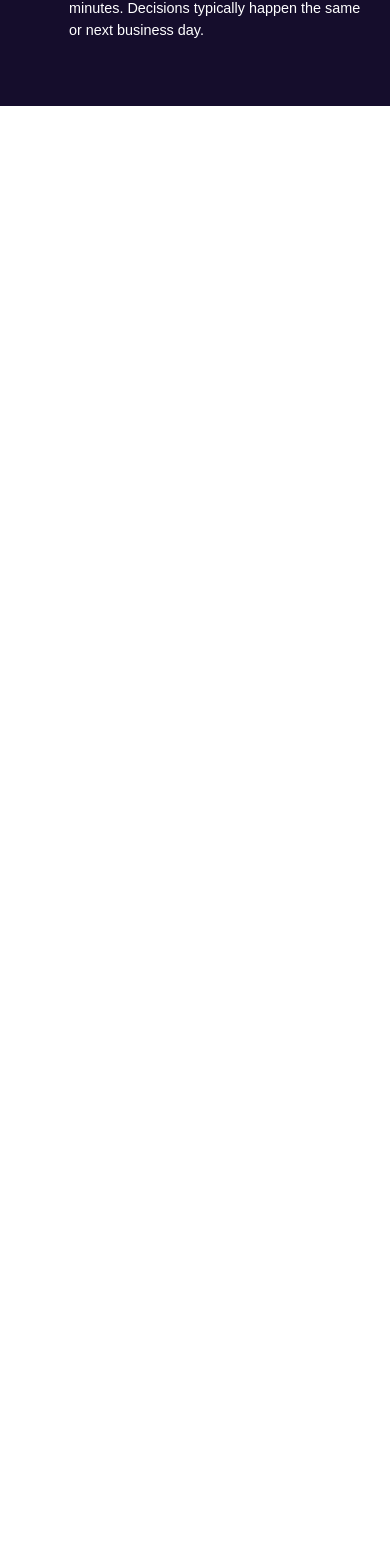
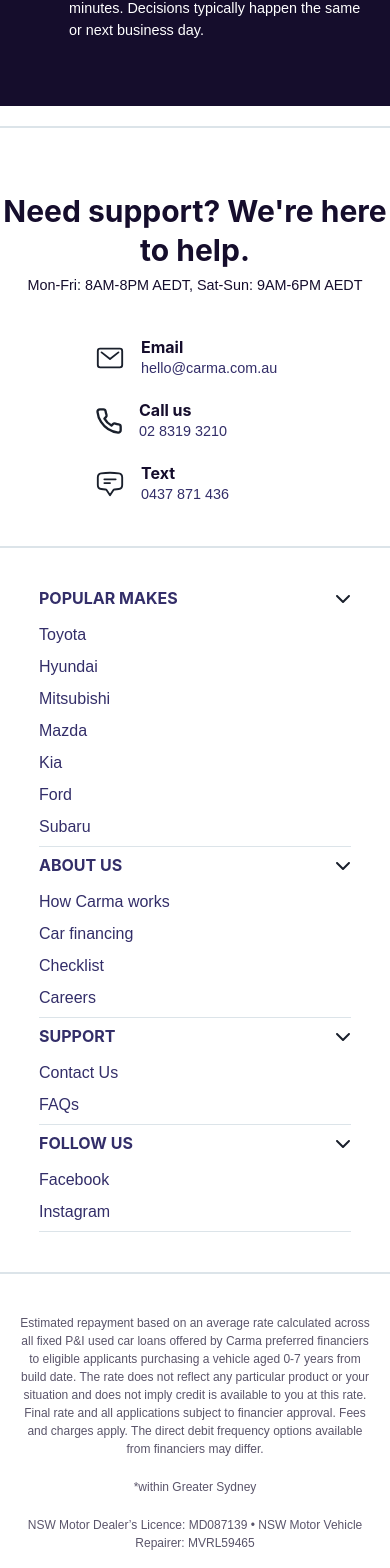
Before and after one commit to Sara-pyon/car_hub, a React (Vite) app: page / in a window 390 px wide. Shown: the part 3995-5563 px from the top of the page. Before the commit the page ends 4101 px from the top, so only its background shows below. Built offline with nearby package versions, Linux system fonts and the light colour scheme; no server answers.

Commit message:
build a footer section

```diff
--- a/src/App.tsx
+++ b/src/App.tsx
@@ -1,6 +1,8 @@
 import './App.css'
+
 import FilterBySize from './components/FilterBySize'
 import Finance from './components/Finance'
+import Footer from './components/Footer/Footer'
 import Header from './components/Header/Header'
 import NewCars from './components/NewCars'
 import Nrma from './components/Nrma'
@@ -18,6 +20,7 @@
       <Nrma />
       <Partners />
       <Finance />
+      <Footer />
     </>
   )
 }
--- /dev/null
+++ b/src/components/Footer/Footer.module.css
@@ -0,0 +1,49 @@
+.footerMenu{
+    width: 80%;
+    margin-inline: auto;
+    border-bottom: 1px solid var(--color-border);
+}
+.footerMenuHeader{
+    display: flex;
+    flex-direction: row;
+    align-items: center;
+    justify-content: space-between;
+    padding-bottom: 0.5rem;
+}
+.footerMenuList{
+    display: flex;
+    flex-direction: column;
+    row-gap: 0.5rem;
+    height: 0;
+    opacity: 0;
+    overflow: hidden;
+    transition: all ease-in .4s;
+    padding-bottom: 0;
+}
+.showList{
+    height: 100%;
+    opacity: 1;
+    padding-block: 0.4rem;
+}
+.footerChevron{
+    transition: transform .4s;
+}
+.showChevron{
+    transform: rotate(90deg);
+}
+@media screen and (min-width:768px) {
+    .footerChevron{
+        display: none;
+    }
+    .footerMenuList{
+        height: 100%;
+        opacity: 1;
+        padding-bottom: 0.5rem;
+    }
+}
+@media screen and (min-width:992px) {
+    .footerMenu{
+        width: fit-content;
+        border-bottom: 0;
+    }
+}
--- /dev/null
+++ b/src/components/Footer/Footer.tsx
@@ -0,0 +1,19 @@
+import FooterSupport from './FooterSupport'
+import FooterMenu from './FooterMenu'
+import FooterContent from './FooterContent'
+import { Box } from '@chakra-ui/react'
+
+const Footer = () => {
+  return (
+    <Box borderTop='2px solid #DCE4E9'
+        marginTop={5}>
+      <div className='container section'>
+      <FooterSupport />
+      <FooterMenu />
+      <FooterContent />
+      </div>
+    </Box>
+  )
+}
+
+export default Footer
--- /dev/null
+++ b/src/components/Footer/FooterContent.tsx
@@ -0,0 +1,26 @@
+import { Box,Flex,Text } from '@chakra-ui/react'
+
+const FooterContent = () => {
+  return (
+    <Box width='100%'>
+      <Flex paddingTop={10} textAlign='center'
+            flexDirection='column' rowGap={5}
+            width={{base:'90%', md:'80%'}} marginInline='auto'>
+          <Text fontSize='xs' opacity='0.7'>
+          Estimated repayment based on an average rate calculated across all fixed P&I used car loans offered by Carma preferred financiers to eligible applicants
+          purchasing a vehicle aged 0-7 years from build date. The rate does not reflect any particular product or your situation and does not imply credit is available to
+          you at this rate. Final rate and all applications subject to financier approval. Fees and charges apply. The direct debit frequency options available from
+          financiers may differ.
+          </Text >
+          <Text fontSize='xs' opacity='0.7'>
+          *within Greater Sydney
+          </Text>
+          <Text fontSize='xs' opacity='0.7'>
+          NSW Motor Dealer’s Licence: MD087139 • NSW Motor Vehicle Repairer: MVRL59465
+          </Text>
+      </Flex>
+    </Box>
+  )
+}
+
+export default FooterContent
--- /dev/null
+++ b/src/components/Footer/FooterIcon.tsx
@@ -0,0 +1,27 @@
+import { Box, Flex, Heading, Text } from '@chakra-ui/react'
+import { ReactNode } from 'react'
+
+interface Props{
+    icon: ReactNode;
+    title: string;
+    link: string;
+}
+
+const FooterIcon = ({icon, title, link}:Props) => {
+  return (
+    <Box display='flex' columnGap={4} alignItems='center'
+    width='200px'>
+        <div>
+            {icon}
+        </div>
+        <Flex flexDirection='column' textAlign='left'>
+            <Heading fontSize='ms'>{title}</Heading>
+            <Text fontSize='0.9rem' color='second' fontWeight={500}>
+                {link}
+            </Text>
+        </Flex>
+    </Box>
+  )
+}
+
+export default FooterIcon
--- /dev/null
+++ b/src/components/Footer/FooterList.tsx
@@ -0,0 +1,35 @@
+import { Box, Heading, Text } from '@chakra-ui/react';
+import { FaChevronRight } from "react-icons/fa6";
+import styles from'./Footer.module.css'
+import { useState } from 'react';
+
+
+interface Props{
+  title: string;
+  list: string[]
+}
+
+const FooterList = ({title,list}:Props) => {
+  const [toggled, setToggled] = useState(false);
+  const toggleList = toggled? styles.footerMenuList :
+                              [styles.footerMenuList, styles.showList].join(' ');
+  const toggleChevron = toggled? styles.footerChevron :
+                              [styles.footerChevron, styles.showChevron].join(' ');
+
+  return (
+    <Box className={styles.footerMenu}>
+      <div className={styles.footerMenuHeader}>
+        <Heading fontSize='xm' textTransform='uppercase' color='second'>
+          {title}
+        </Heading>
+        <FaChevronRight className={toggleChevron}
+          onClick={() => setToggled(!toggled)}/>
+      </div>
+      <div className={toggleList}>
+        {list.map(item => <Text key={item} color='second'>{item}</Text>)}
+      </div>
+    </Box>
+  )
+}
+
+export default FooterList
--- /dev/null
+++ b/src/components/Footer/FooterMenu.tsx
@@ -0,0 +1,25 @@
+import { SimpleGrid } from '@chakra-ui/react';
+import FooterList from './FooterList';
+
+
+const FooterMenu = () => {
+    const popularMakers = ['Toyota','Hyundai','Mitsubishi','Mazda','Kia','Ford','Subaru'];
+    const about = ['How Carma works', 'Car financing', 'Checklist', 'Careers'];
+    const support = ['Contact Us', 'FAQs'];
+    const follow  = ['Facebook', 'Instagram'];
+
+
+  return (
+    <SimpleGrid columns={{base:1,md:2,lg:4}}
+      rowGap={2} justifyContent={{base:'left',lg:'center'}}
+      paddingBlock={10}
+      borderBlock='2px solid #DCE4E9'>
+    <FooterList list={popularMakers} title='Popular Makes' />
+    <FooterList list={about} title='About us' />
+    <FooterList list={support} title='Support' />
+    <FooterList list={follow} title='Follow us' />
+    </SimpleGrid>
+  )
+}
+
+export default FooterMenu
--- /dev/null
+++ b/src/components/Footer/FooterSupport.tsx
@@ -0,0 +1,36 @@
+import { Box, Flex, Heading, SimpleGrid, Text} from "@chakra-ui/react"
+import FooterIcon from "./FooterIcon"
+import { IoMailOutline } from "react-icons/io5";
+import { FiPhone } from "react-icons/fi";
+import { HiOutlineChatBubbleBottomCenterText } from "react-icons/hi2";
+
+
+const FooterSupport = () => {
+  return (
+            <Box textAlign='center' paddingBottom={10}>
+                <Flex flexDirection='column' rowGap={1} paddingBottom={10}>
+                    <Heading fontSize='3xl'>
+                        Need support? We're here to help.
+                    </Heading>
+                    <Text fontSize='0.9rem'>
+                        Mon-Fri: 8AM-8PM AEDT, Sat-Sun: 9AM-6PM AEDT
+                    </Text>
+                </Flex>
+                <SimpleGrid columns={{base:1, sm:2, md:3}}
+                    justifyItems='center'
+                    rowGap={5}>
+                    <FooterIcon icon={<IoMailOutline size={30} />}
+                        title="Email"
+                        link="hello@carma.com.au"/>
+                    <FooterIcon icon={<FiPhone size={28} />}
+                        title="Call us"
+                        link="02 8319 3210"/>
+                    <FooterIcon icon={<HiOutlineChatBubbleBottomCenterText size={30} />}
+                        title="Text"
+                        link="0437 871 436"/>
+                </SimpleGrid>
+            </Box>
+  )
+}
+
+export default FooterSupport
--- a/src/index.css
+++ b/src/index.css
@@ -9,6 +9,8 @@
   --color-icon-pink: #e26176;
   --color-primary: #312a45;
   --color-secondary: #423E71;
+  --color-third: #332E69;
+  --color-border: #DCE4E9;
 }
 .container{
   max-width: 1200px;
```
